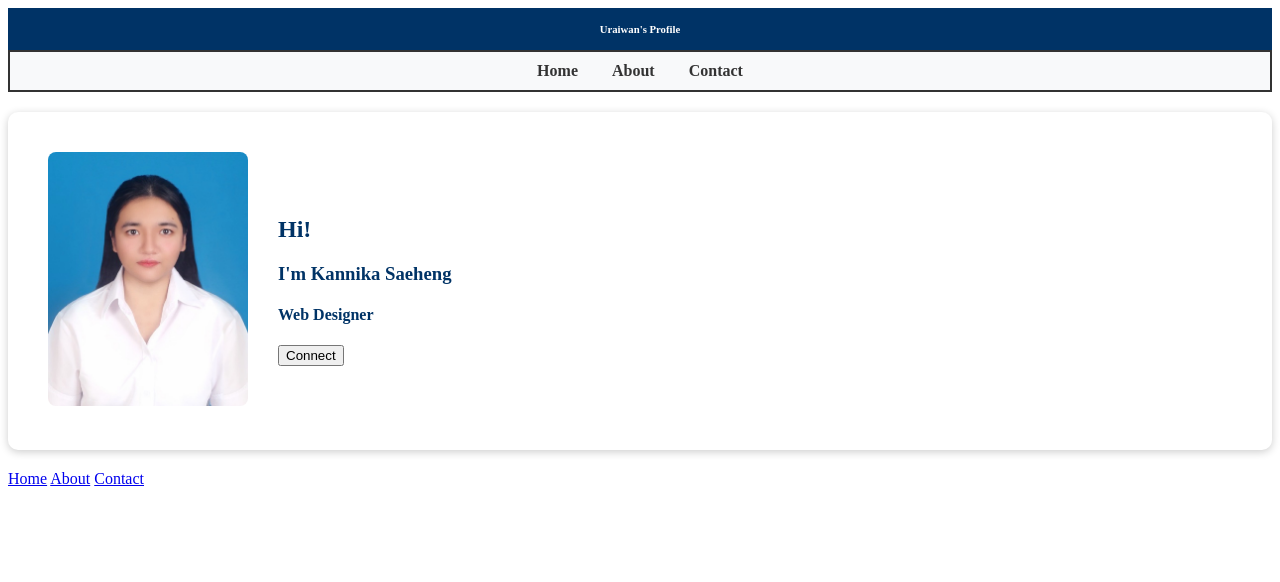
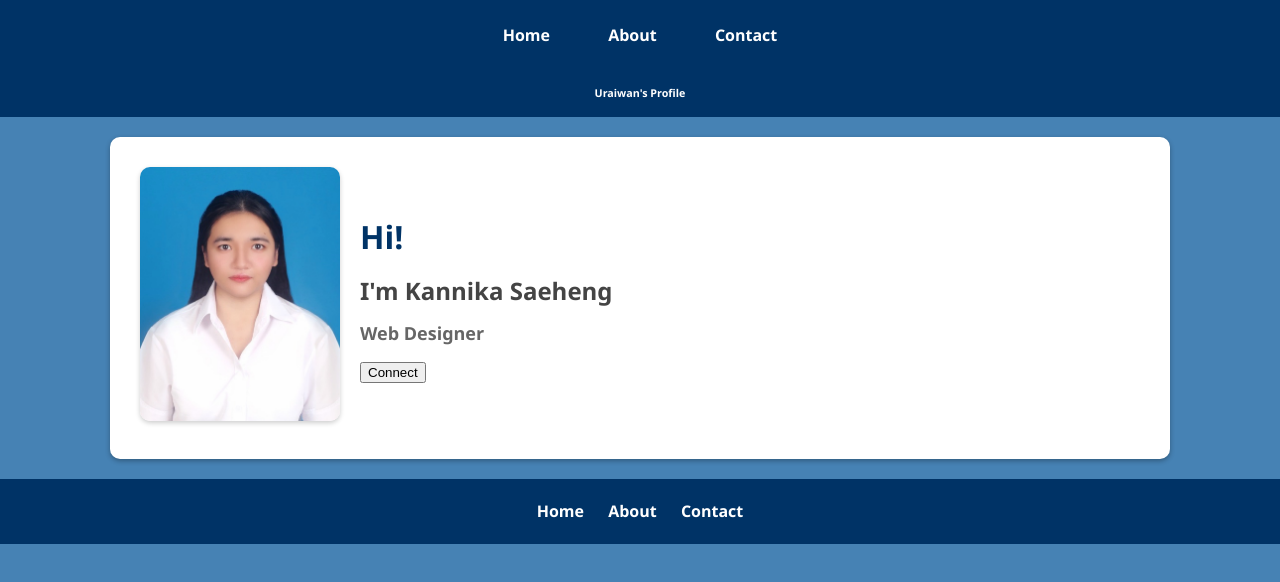
Before and after one commit to kannikase326-pixel/webapp68, a plain HTML site: page index.html in a window 1280 px wide. Drawn offline with Linux system fonts and the light colour scheme.

Commit message:
Update mystyle.css

```diff
--- a/mystyle.css
+++ b/mystyle.css
@@ -1,35 +1,102 @@
+html {
+  scroll-behavior: smooth;
+  scroll-padding-top: 70px;
+}
 
+body {
+  background-color: SteelBlue;
+  font-family: 'Segoe UI', sans-serif;
+  margin: 0;
+  padding-top: 70px;
+  line-height: 1.6;
+}
+
+/* Navbar */
 nav {
-    background-color: #f8f9fa;
-    border: 2px solid #333;
-    padding: 10px;
-    text-align: center;
+  position: fixed;
+  top: 0;
+  left: 0;
+  width: 100%;
+  background-color: #003366;   /* สีน้ำเงินกรมท่า */
+  color: white;
+  padding: 15px 0;
+  text-align: center;
+  z-index: 1000;
 }
 
 nav a {
-    margin: 0 15px;
-    text-decoration: none;
-    color: #333;
-    font-weight: bold;
+  margin: 0 15px;
+  text-decoration: none;
+  color: white;
+  font-weight: bold;
+  font-size: 16px;
+  padding: 8px 12px;
+  display: inline-block;
 }
 
 nav a:hover {
-    color: #f6f088;
+  background-color: #00509e;   /* น้ำเงินอ่อนเมื่อ hover */
+  border-radius: 6px;
 }
+
+/* Section */
 section {
+  background-color: white;
+  color: #003366;
+  padding: 30px;
+  border-radius: 10px;
+  max-width: 1000px;
+  margin: 20px auto;
+  box-shadow: 0 2px 5px rgba(0,0,0,0.3);
   display: flex;
   align-items: center;
-  gap: 30px;
-  color: #003366;
-  background-color: white;
-  padding: 40px;
-  border-radius: 10px;
-  max-width: 1200px;
-  margin: 20px auto;
-  box-shadow: 0 2px 8px rgba(0, 0, 0, 0.2);
+  gap: 20px;
 }
+
 section img {
   max-width: 200px;
-  height: auto;
-  border-radius: 8px;
+  border-radius: 10px;
+  box-shadow: 0 2px 5px rgba(0,0,0,0.2);
 }
+
+section h2 {
+  font-size: 32px;
+  color: #003366;
+  margin: 0 0 10px 0;
+}
+
+section h3 {
+  font-size: 24px;
+  color: #444;
+  margin: 0 0 8px 0;
+}
+
+section h4 {
+  font-size: 18px;
+  color: #666;
+  margin: 0 0 12px 0;
+}
+
+section .text-box {
+  flex: 1;
+}
+
+/* Footer */
+footer {
+  background-color: #003366;
+  color: white;
+  text-align: center;
+  padding: 20px;
+  margin-top: 20px;
+}
+
+footer a {
+  margin: 0 10px;
+  color: white;
+  text-decoration: none;
+  font-weight: bold;
+}
+
+footer a:hover {
+  text-decoration: underline;
+}
```
